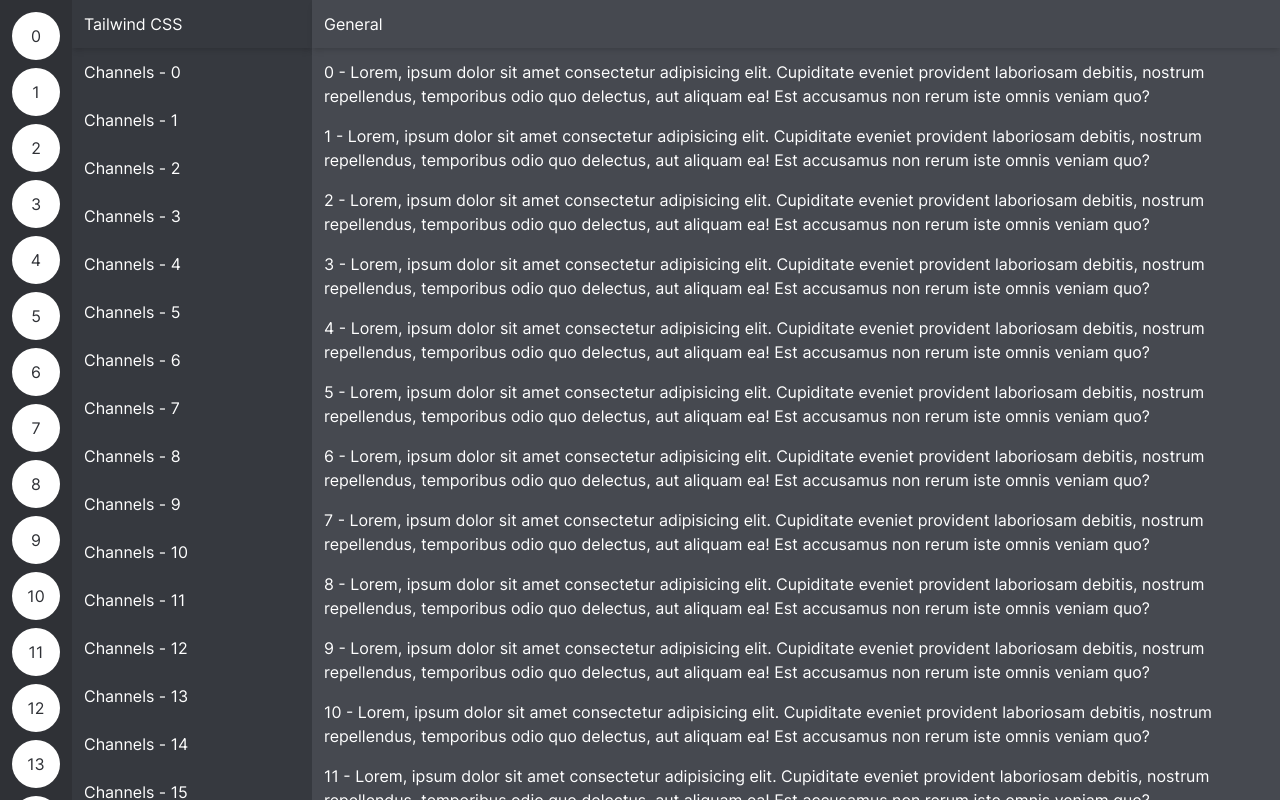
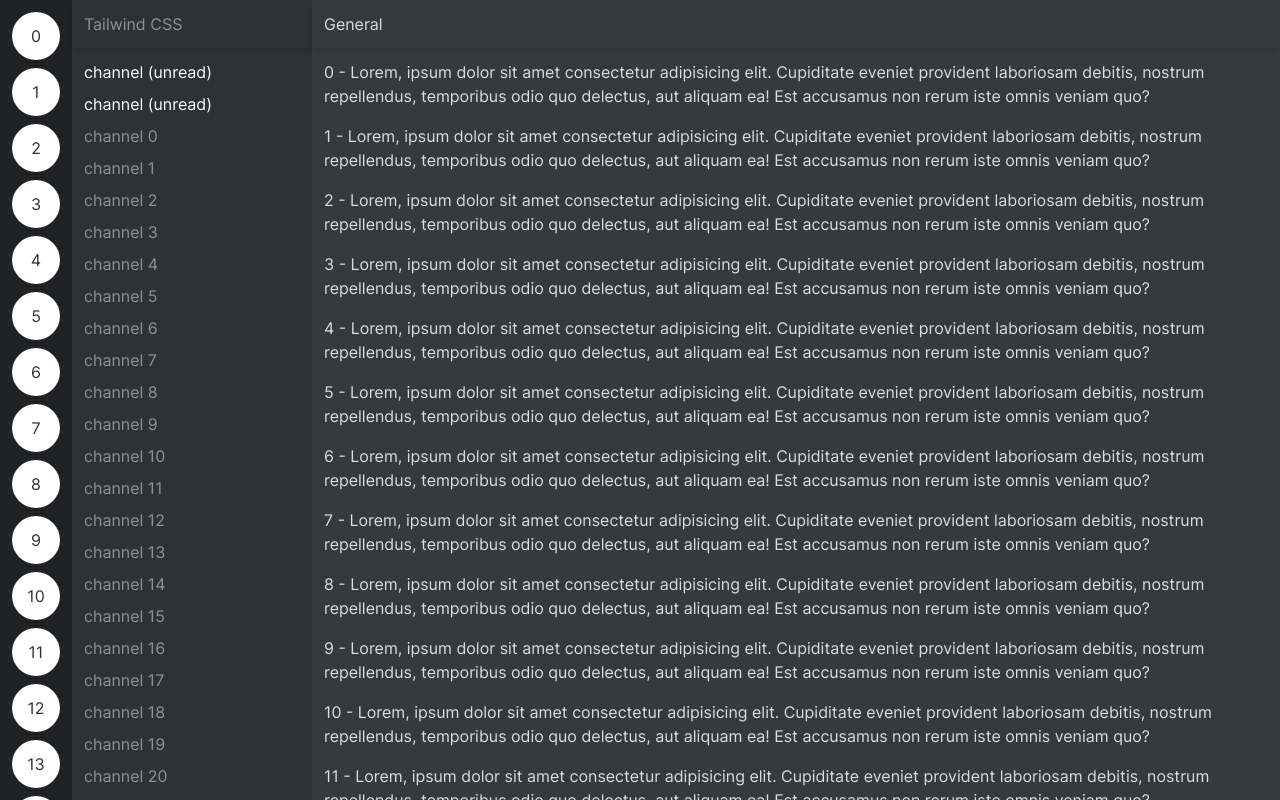
Before and after one commit to letsandeepio/discord-app, a Next.js app: page / in a window 1280 px wide. Built offline with nearby package versions, Linux system fonts and the light colour scheme.

Commit message:
fix color

```diff
--- a/src/components/Home/index.tsx
+++ b/src/components/Home/index.tsx
@@ -2,8 +2,8 @@
 
 const Home = () => {
   return (
-    <div className='flex h-screen text-white'>
-      <div className='space-y-2 overflow-y-scroll bg-gray-800 p-3'>
+    <div className='flex h-screen text-gray-100'>
+      <div className='space-y-2 overflow-y-scroll bg-gray-900 p-3'>
         {[...Array(40)].map((_, index) => {
           return (
             <div
@@ -15,19 +15,19 @@
           );
         })}
       </div>
-      <div className='flex w-60 flex-col overflow-y-scroll bg-gray-700'>
-        <div className='flex h-12 flex-shrink-0 items-center px-3 shadow-md'>
+      <div className='flex w-60 flex-col  bg-gray-800'>
+        <div className='flex h-12 flex-shrink-0 items-center px-3 text-gray-300 shadow-md'>
           Tailwind CSS
         </div>
-        {[...Array(40)].map((_, index) => {
-          return (
-            <div key={index} className='flex-1 p-3'>
-              Channels - {index}
-            </div>
-          );
-        })}
+        <div className='flex-1 space-y-2 overflow-y-scroll p-3 text-gray-300'>
+          <p className='text-white'>channel (unread)</p>
+          <p className='text-white'>channel (unread)</p>
+          {[...Array(40)].map((_, i) => (
+            <p key={i}>channel {i}</p>
+          ))}
+        </div>
       </div>
-      <div className='flex flex-1 flex-col bg-gray-600 '>
+      <div className='flex flex-1 flex-col bg-gray-700 '>
         <div className='h-12 items-center p-3 shadow-md'>General</div>
         <div className='flex-1  space-y-4 overflow-y-scroll p-3'>
           {[...Array(40)].map((_, index) => {
```
